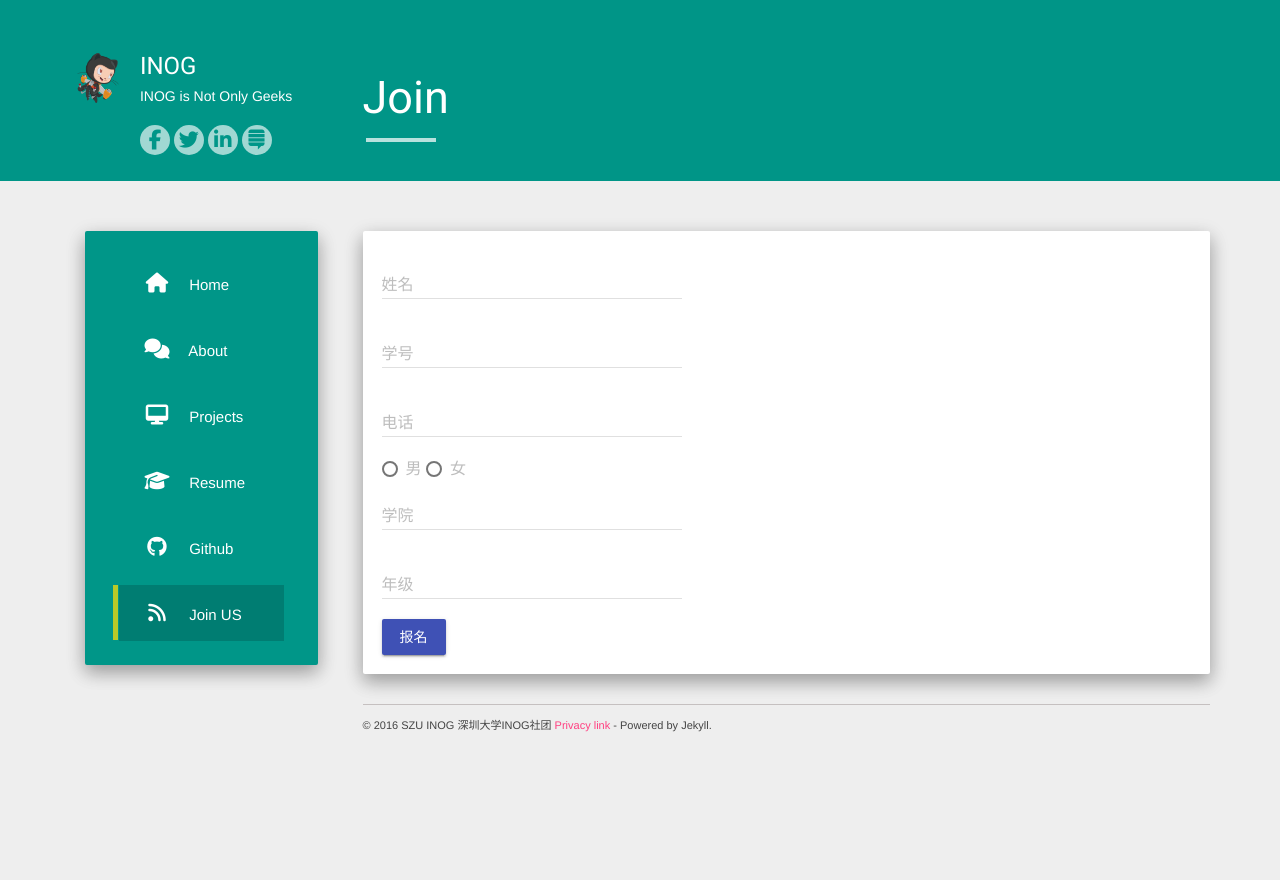
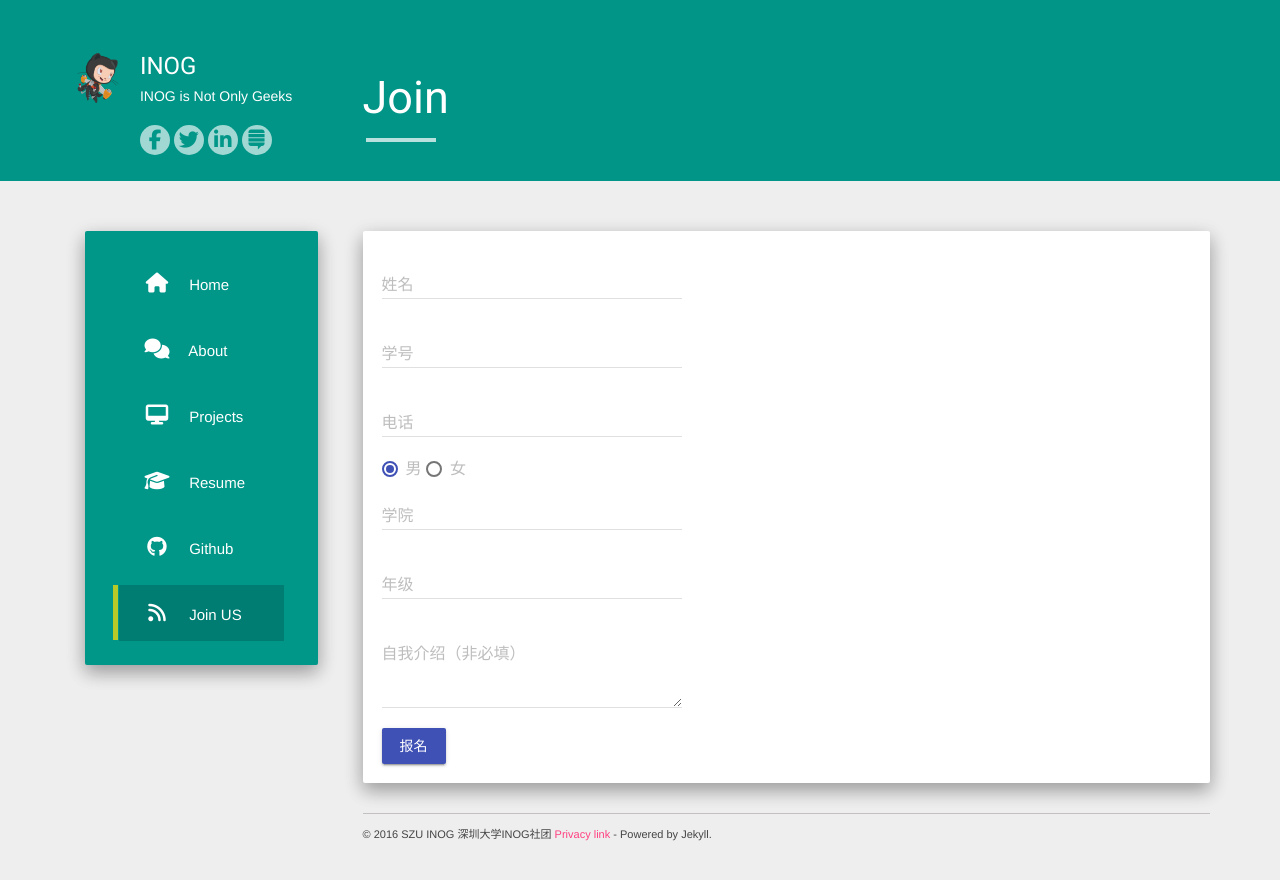
Before and after one commit to CConstance/szuinog.github.io, a Jekyll site: the page built from join.html, in a window 1280 px wide. Shown: the top 880 px of the page. Built offline with Jekyll 4.4.1, drawn with Linux system fonts in a browser that asks for light colours; nearby versions of some CDN libraries.

Commit message:
add self description

```diff
--- a/join.html
+++ b/join.html
@@ -24,7 +24,7 @@ permalink: /join/
         <label class="mdl-textfield__label" for="phone">电话</label>
       </div><br />
       <label class="mdl-radio mdl-js-radio mdl-js-ripple-effect" for="option-1">
-        <input type="radio" id="option-1" class="mdl-radio__button" name="gender" value="male">
+        <input type="radio" id="option-1" class="mdl-radio__button" name="gender" value="male" checked>
         <span class="mdl-radio__label">男</span>
       </label>
       <label class="mdl-radio mdl-js-radio mdl-js-ripple-effect" for="option-2">
@@ -38,6 +38,10 @@ permalink: /join/
       <div class="mdl-textfield mdl-js-textfield mdl-textfield--floating-label">
         <input class="mdl-textfield__input" type="text" id="grade">
         <label class="mdl-textfield__label" for="grade">年级</label>
+      </div><br />
+      <div class="mdl-textfield mdl-js-textfield">
+        <textarea class="mdl-textfield__input" type="text" rows= "3" id="self" ></textarea>
+        <label class="mdl-textfield__label" for="self">自我介绍（非必填）</label>
       </div><br />
     </form>
     <button class="mdl-button mdl-button--colored mdl-button--raised mdl-js-button mdl-js-ripple-effect" onclick="register()">
```
Also changed, not shown: other parts of join.html (+2 -1 lines).
